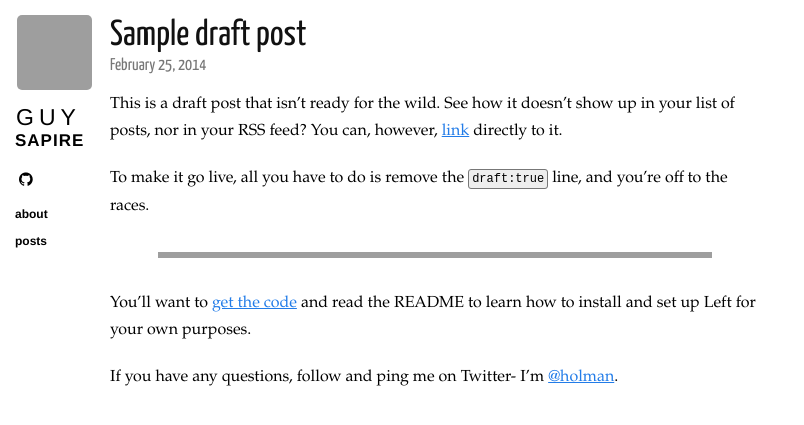
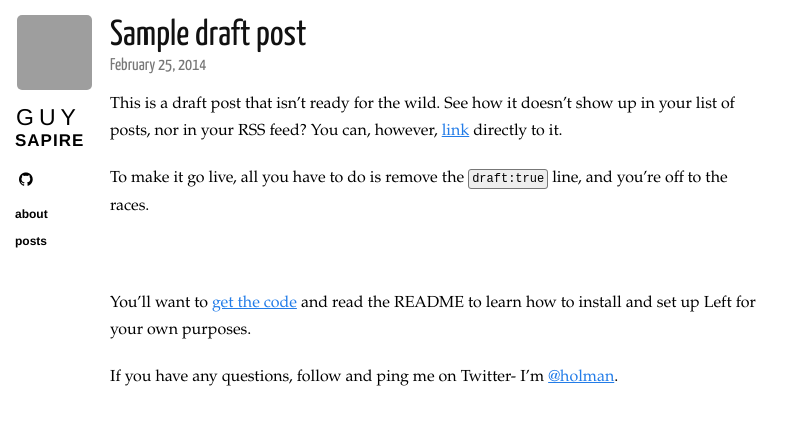
Before and after one commit to GuySa/GuySa.github.io, a Jekyll site: the page built from _posts/2014-02-25-draft.markdown, in a window 1280 px wide. Shown: the top 425 px of the page, without its empty margins (0-804 px from the left). Built offline with Jekyll 4.4.1, drawn with Linux system fonts in a browser that asks for light colours; nearby versions of some CDN libraries; grey boxes are pictures that could not be loaded.

Commit message:
Remove hr.png from base.scss

```diff
--- a/css/base.scss
+++ b/css/base.scss
@@ -132,7 +132,6 @@ a {
   hr {
     border: 0;
     height: 6px;
-    background-image: url("/images/hr.png");
     background-repeat: repeat-x;
     margin: 2em 3em;
   }
```
